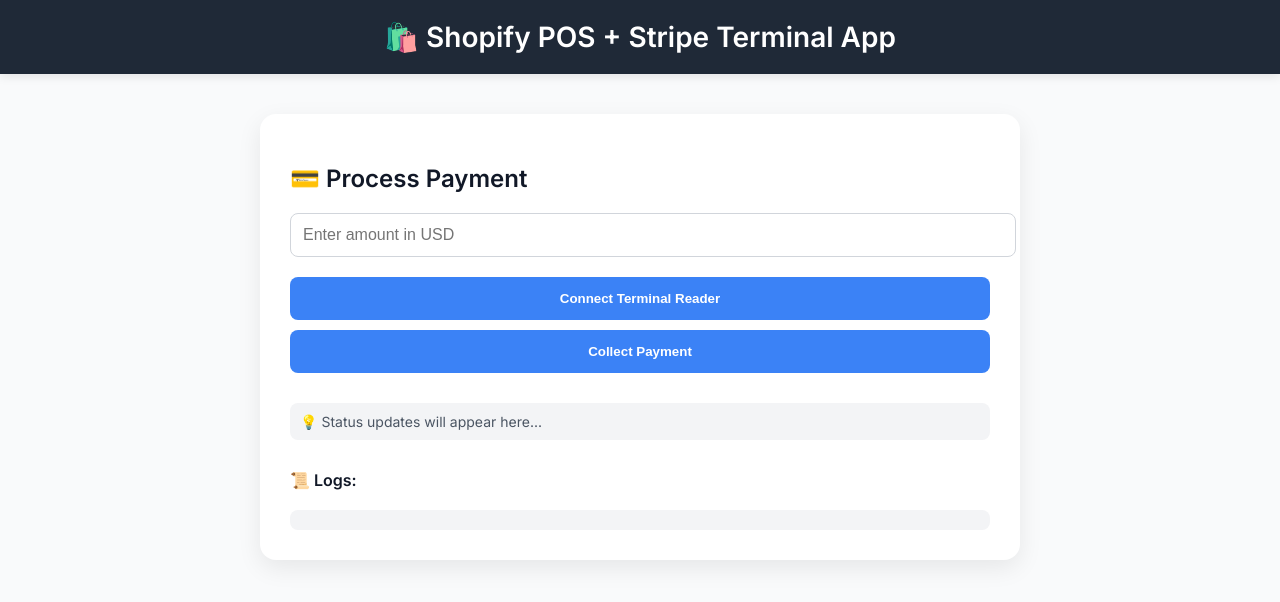
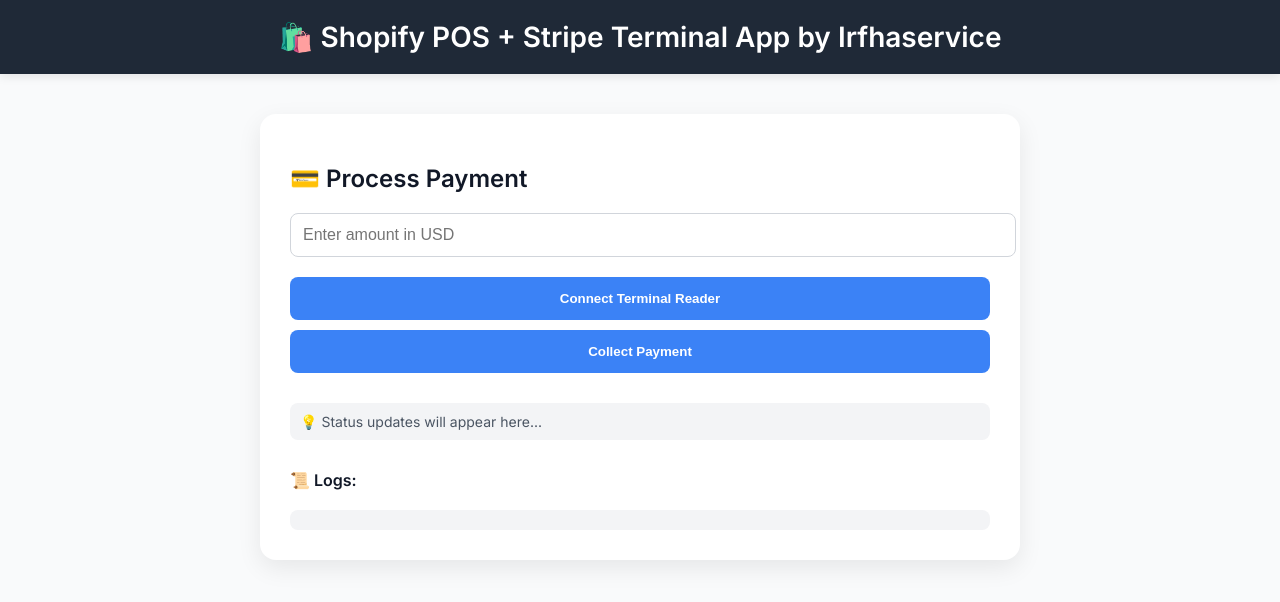
Before and after one commit to irfhaservices/pos-app-fontend, a plain HTML site: page index.html in a window 1280 px wide. Drawn offline with Linux system fonts and the light colour scheme.

Commit message:
Update index.html

```diff
--- a/index.html
+++ b/index.html
@@ -78,7 +78,7 @@
 </head>
 <body>
   <header>
-    <h1>🛍️ Shopify POS + Stripe Terminal App</h1>
+    <h1>🛍️ Shopify POS + Stripe Terminal App by Irfhaservice</h1>
   </header>
 
   <div class="container">
```
